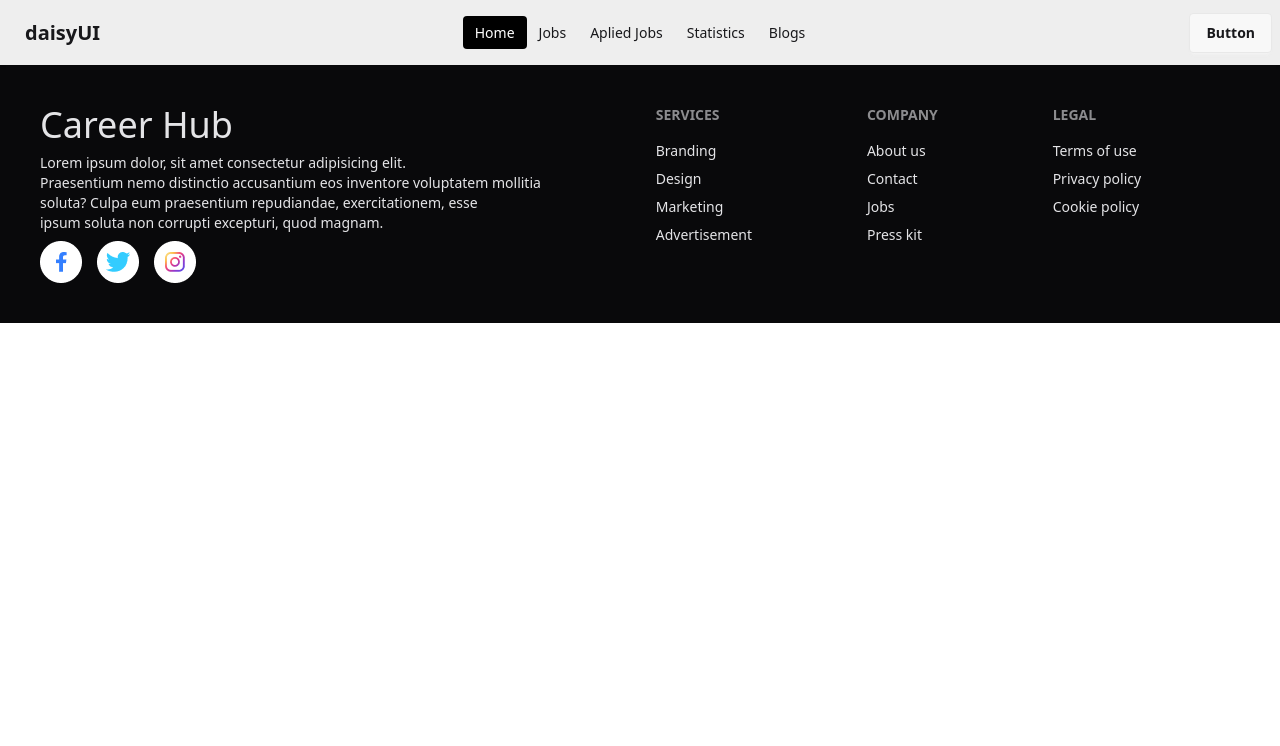
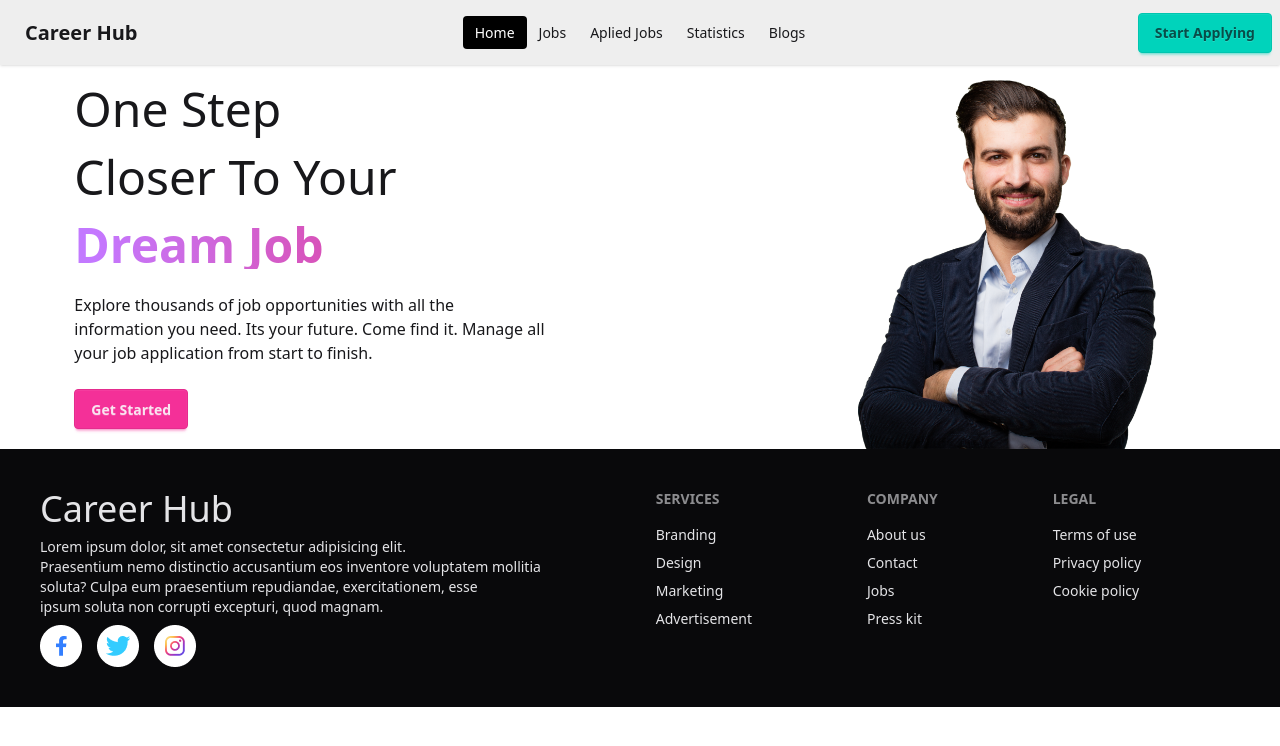
Before and after one commit to KINGALVI/Career-Hub, a React (Vite) app: page / in a window 1280 px wide. Shown: the top 746 px of the page. Built offline with nearby package versions, Linux system fonts and the light colour scheme.

Commit message:
edited some code

```diff
--- a/src/App.css
+++ b/src/App.css
@@ -1,5 +1,5 @@
 @import "tailwindcss";
 
 @plugin "daisyui" {
-  /* themes: light --default; */
+  themes: light --default;
 }
--- a/src/Router/React_Router.jsx
+++ b/src/Router/React_Router.jsx
@@ -5,19 +5,23 @@ import Jobs from "../components/Main-Section/Jobs/Jobs";
 import ApliedJobs from "../components/Main-Section/Aplied-Jobs/ApliedJobs";
 import Statistics from "../components/Main-Section/Statistics/Statistics";
 import Blogs from "../components/Main-Section/Blogs/Blogs";
+import Home from "../components/Main-Section/Home/Home";
 
 
 const React_Router = () => {
 
     const router = createBrowserRouter([
         {
-            path: "/",
 
             element: <Main />,
 
             errorElement: <ErrorHandel />,
 
             children: [
+                {
+                    path: "/",
+                    element: <Home />
+                },
                 {
                     path: "/Jobs",
                     element: <Jobs />
--- a/src/components/Header/Header.jsx
+++ b/src/components/Header/Header.jsx
@@ -1,5 +1,5 @@
 import './Header.css';
-import { NavLink } from "react-router-dom";
+import { Link, NavLink } from "react-router-dom";
 
 const Header = () => {
 
@@ -25,7 +25,7 @@ const Header = () => {
                             {Links}
                         </ul>
                     </div>
-                    <a className="btn btn-ghost text-xl">daisyUI</a>
+                    <Link to='/' className="btn btn-ghost text-xl">Career Hub</Link>
                 </div>
                 <div className="navbar-center hidden lg:flex">
                     <ul className="menu menu-horizontal px-1">
@@ -33,7 +33,7 @@ const Header = () => {
                     </ul>
                 </div>
                 <div className="navbar-end">
-                    <a className="btn">Button</a>
+                    <Link to='/Jobs' className="btn btn-accent">Start Applying</Link>
                 </div>
             </div>
         </>
--- /dev/null
+++ b/src/components/Main-Section/Home/Home.jsx
@@ -0,0 +1,27 @@
+import Banner_Image from '../../../../public/assets/images/user.png'
+
+const Home = () => {
+
+    return (
+        <>
+            <div className="flex justify-center bg-base-100 shadow-sm">
+
+                <div className='mt-5'>
+                    <h1 className="text-5xl mb-5">One Step </h1>
+                    <h1 className="text-5xl mb-5">Closer To Your</h1>
+                    <h1 className="text-5xl font-bold text-transparent bg-clip-text bg-gradient-to-r from-purple-400 to-pink-600"> Dream Job</h1>
+                    <br />
+                    <p>Explore thousands of job opportunities with all the <br /> information you need. Its your future. Come find it. Manage all <br /> your job application from start to finish.</p>
+                    <br />
+                    <button className="btn btn-secondary">Get Started</button>
+                </div>
+
+                <img className="ms-60 h-96" src={Banner_Image} alt="Banner Image" />
+
+            </div>
+        </>
+    );
+
+};
+
+export default Home;
```
